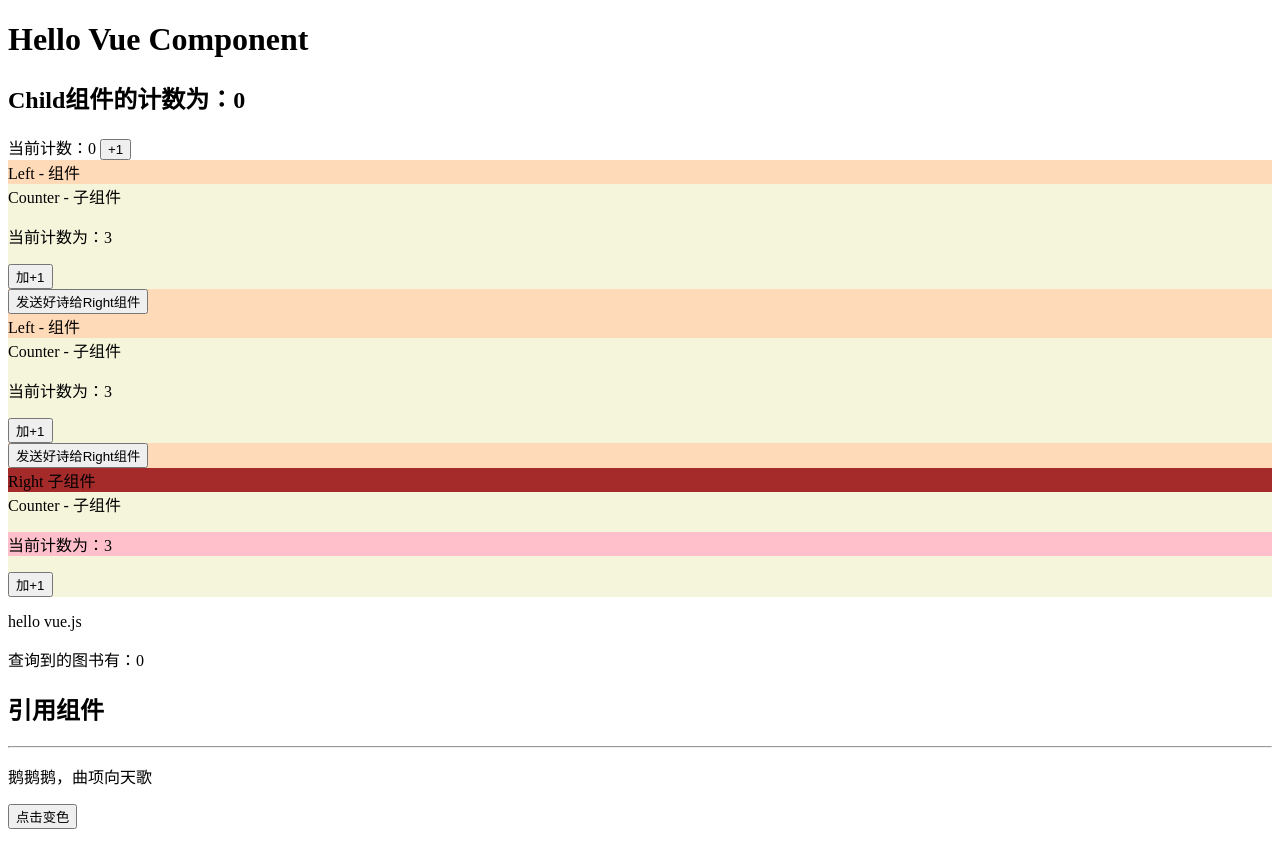
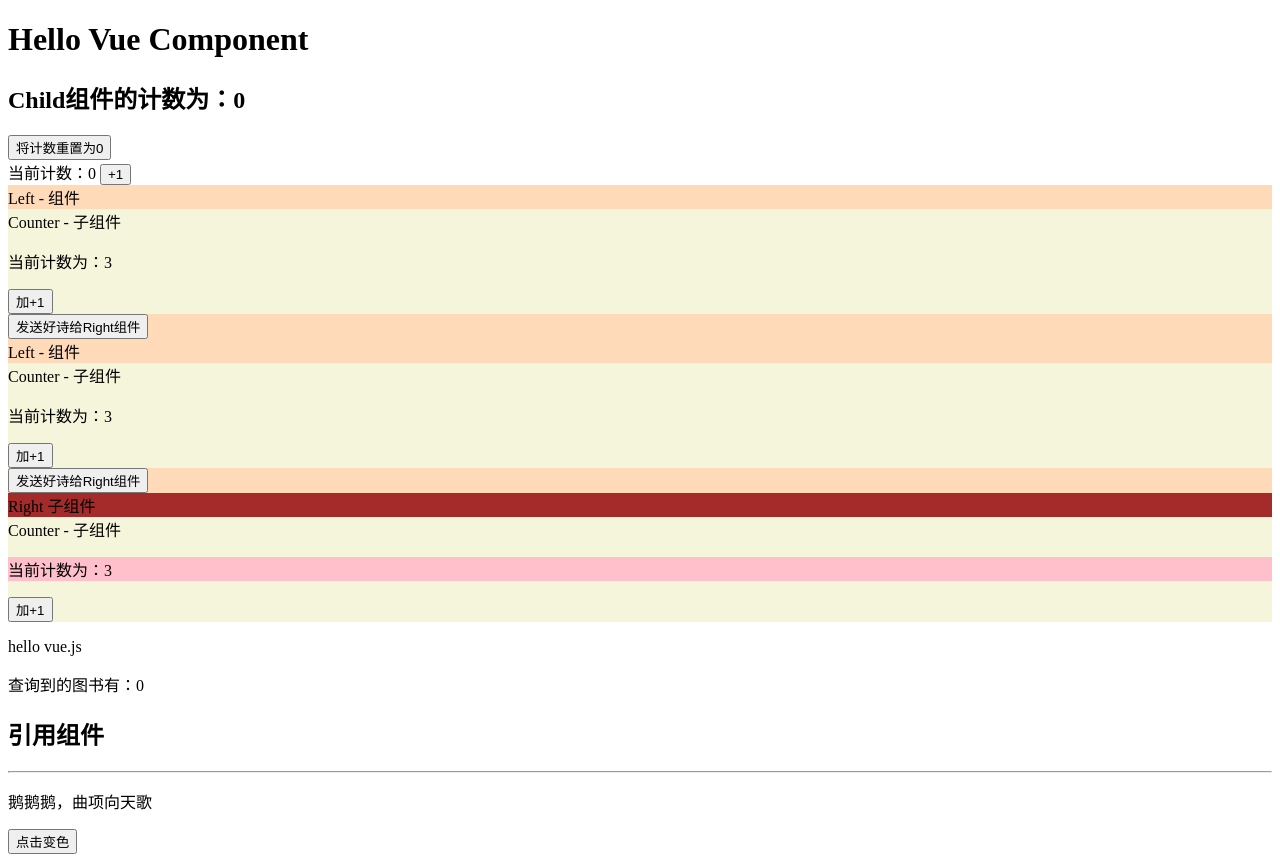
Before and after one commit to zhfei/VueBasicKnowledge, a Vue app in the folder vue-component-demo/: page / in a window 1280 px wide. Before the commit the page ends 837 px from the top, so only its background shows below. Built offline with nearby package versions, Linux system fonts and the light colour scheme; no server answers.

Commit message:
feat: 添加组件内子组件ref

```diff
--- a/vue-component-demo/src/App.vue
+++ b/vue-component-demo/src/App.vue
@@ -2,8 +2,9 @@
   <div id="app">
     <h1>Hello Vue Component</h1>
     <h2>Child组件的计数为：{{supCount}}</h2>
+    <button @click="resetZero">将计数重置为0</button>
     <!-- 3.使用组件 -->
-    <Child @numchanged="handleChildChange"></Child>
+    <Child ref="child" @numchanged="handleChildChange"></Child>
     <Left/>
     <MyLeft></MyLeft>
     <MyRight></MyRight>
@@ -38,6 +39,10 @@ export default {
     handleChildChange(val) {
       console.log(val);
       this.supCount = val
+    },
+    resetZero() {
+      console.log(this);
+      this.$refs.child.count = 0
     }
   }
 
```
